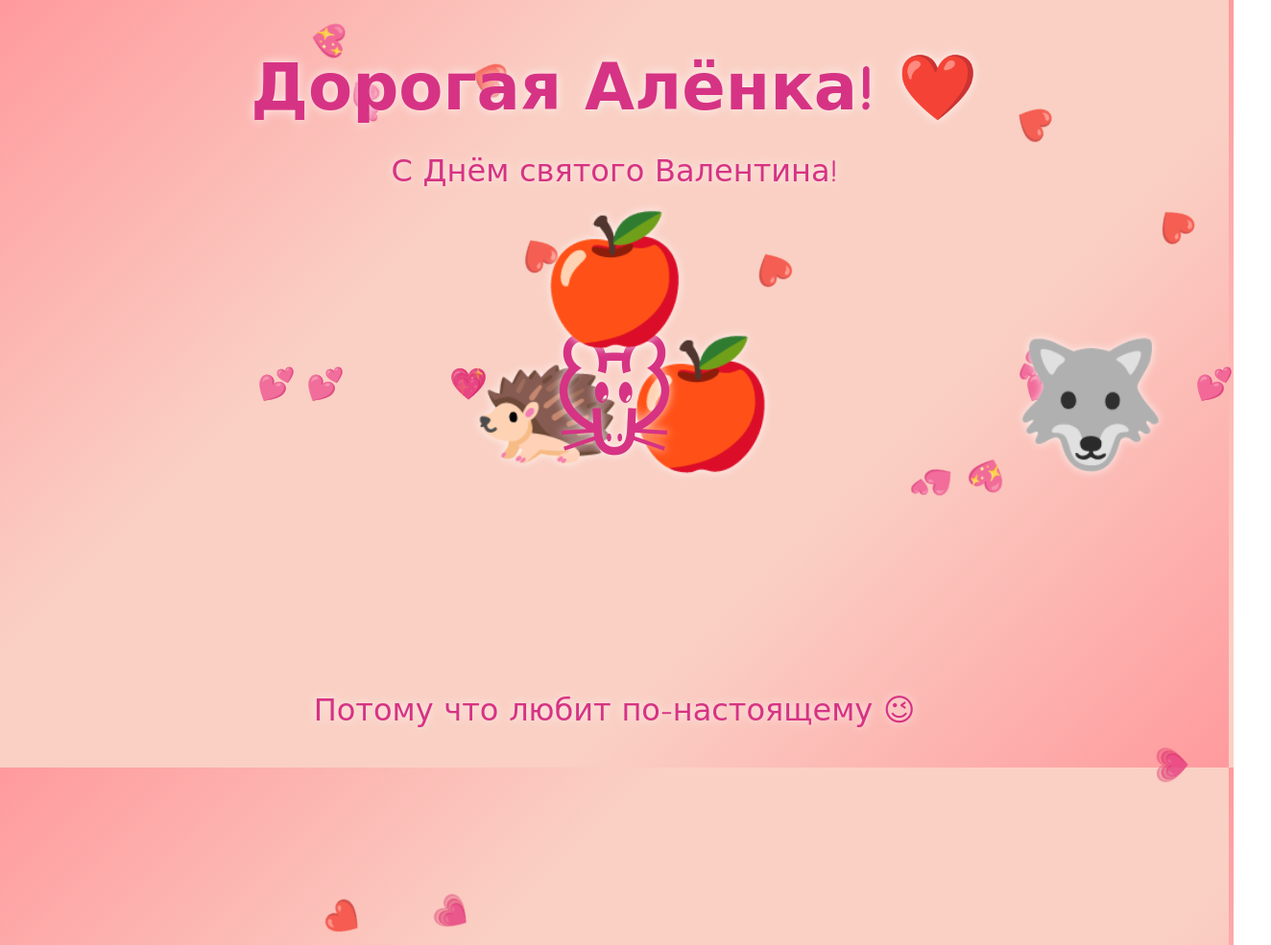
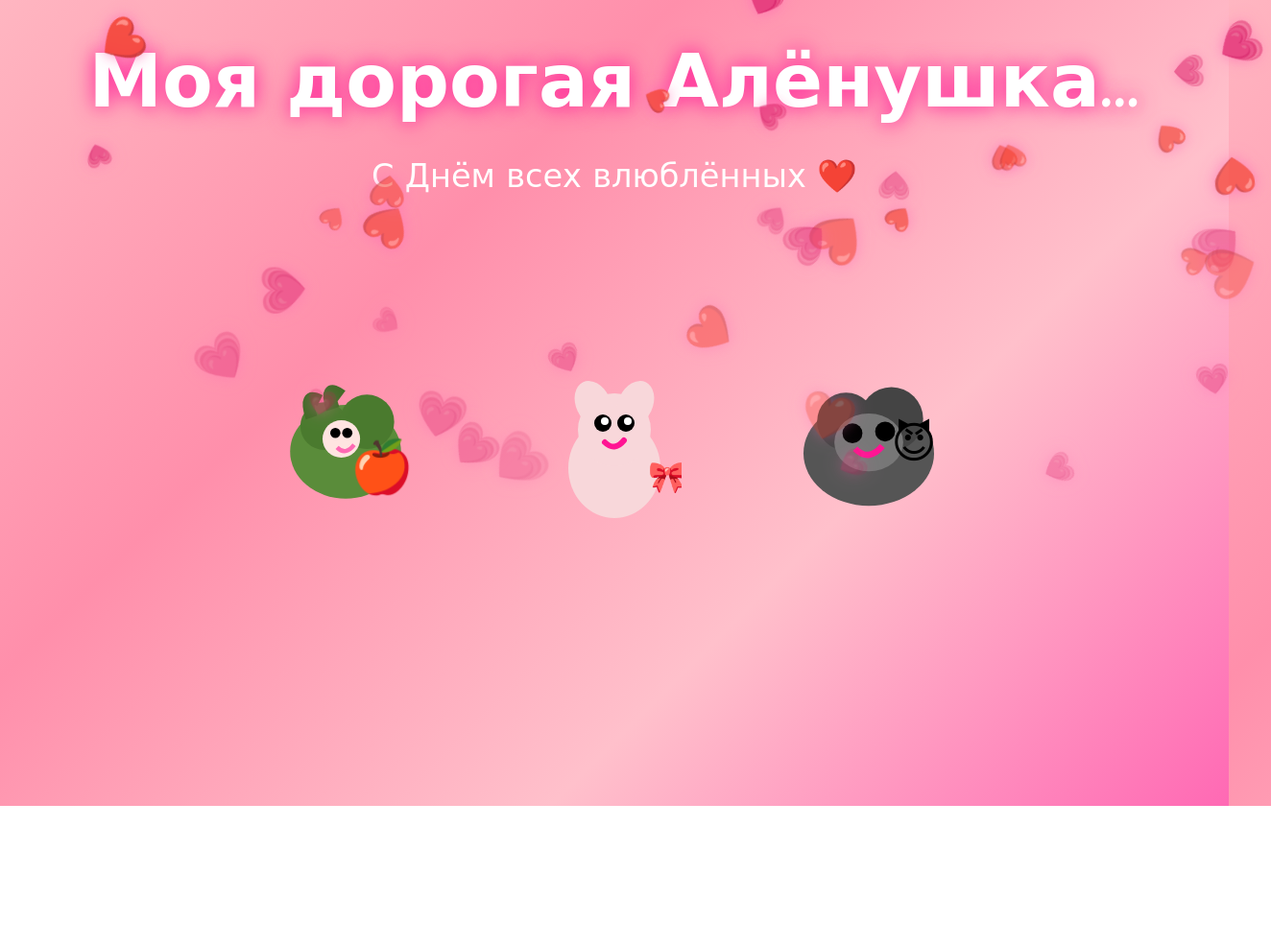
Before and after one commit to akopyanedik2019-arch/Bububu, a website: page index.html in a window 1280 px wide. Shown: the whole page at 96% size, 1324 px wide, since content can reach past the window. After the commit the page ends 840 px from the top, so only its background shows below. Drawn offline with Linux system fonts and the light colour scheme.

Commit message:
Update index.html

```diff
--- a/index.html
+++ b/index.html
@@ -3,180 +3,140 @@
 <head>
     <meta charset="UTF-8">
     <meta name="viewport" content="width=device-width, initial-scale=1.0">
-    <title>Валентинка для Алёнки</title>
+    <title>Для Алёнушки ❤️</title>
     <style>
         body {
             margin: 0;
             height: 100vh;
-            background: linear-gradient(135deg, #ff9a9e, #fad0c4, #fad0c4, #ff9a9e);
+            background: linear-gradient(135deg, #ffb6c1, #ff8fab, #ffc0cb, #ff69b4);
             overflow: hidden;
-            font-family: 'Comic Sans MS', cursive, sans-serif;
-            display: flex;
-            justify-content: center;
-            align-items: center;
-            position: relative;
-        }
-
-        .container {
+            font-family: 'Segoe Script', 'Comic Sans MS', cursive;
+            color: white;
             text-align: center;
-            z-index: 10;
-            color: #d63384;
-            text-shadow: 0 0 10px rgba(255,255,255,0.8);
         }
 
         h1 {
-            font-size: 4rem;
-            margin-bottom: 20px;
-            animation: pulse 2s infinite;
-        }
-
-        p {
-            font-size: 2rem;
-            margin: 30px 0;
+            font-size: 4.8rem;
+            margin: 40px 0 10px;
+            text-shadow: 0 0 20px rgba(255, 20, 147, 0.9);
+            animation: glow 3s ease-in-out infinite alternate;
         }
 
         .scene {
-            font-size: 8rem;
             position: relative;
-            height: 300px;
-            margin: 50px 0;
-        }
-
-        .hedgehog {
-            position: absolute;
-            bottom: 50px;
-            left: -200px;
-            animation: hedgehogMove 8s linear forwards;
-        }
-
-        .mouse {
-            position: absolute;
-            bottom: 50px;
-            left: 50%;
-            transform: translateX(-50%);
-        }
-
-        .apple {
-            position: absolute;
-            bottom: 180px;
-            left: 50%;
-            transform: translateX(-50%);
-            opacity: 0;
-            animation: appleAppear 8s linear forwards;
-        }
-
-        .wolf {
-            position: absolute;
-            bottom: 50px;
-            right: -200px;
-            animation: wolfMove 8s linear forwards 4s;
-        }
-
-        .butt {
-            position: absolute;
-            bottom: 80px;
-            left: calc(50% + 60px);
-            font-size: 4rem;
-            opacity: 0;
-            animation: bite 3s linear forwards 10s;
-        }
-
-        .final-text {
-            font-size: 2.5rem;
-            opacity: 0;
-            animation: textFade 3s linear forwards 12s;
-        }
-
-        /* Анимации персонажей */
-        @keyframes hedgehogMove {
-            0% { left: -200px; }
-            40% { left: calc(50% - 150px); }
-            100% { left: calc(50% - 150px); }
-        }
-
-        @keyframes appleAppear {
-            40% { opacity: 0; }
-            50% { opacity: 1; }
-            100% { opacity: 1; }
-        }
-
-        @keyframes wolfMove {
-            0% { right: -200px; }
-            60% { right: calc(50% + 100px); }
-            100% { right: calc(50% + 100px); }
-        }
-
-        @keyframes bite {
-            0% { opacity: 0; transform: scale(1); }
-            20% { opacity: 1; }
-            40% { transform: scale(1.3); }
-            60% { transform: scale(0.9); }
-            80% { transform: scale(1.2); }
-            100% { opacity: 1; transform: scale(1); }
-        }
-
-        @keyframes textFade {
-            0% { opacity: 0; }
-            100% { opacity: 1; }
-        }
-
-        @keyframes pulse {
-            0% { transform: scale(1); }
-            50% { transform: scale(1.05); }
-            100% { transform: scale(1); }
+            height: 380px;
+            margin: 30px auto;
+            width: 900px;
         }
 
         /* Падающие сердечки */
         .heart {
             position: absolute;
-            font-size: 2rem;
-            color: #ff1493;
-            opacity: 0.8;
-            pointer-events: none;
-            animation: fall linear infinite;
+            top: -50px;
+            font-size: 28px;
+            animation: fall linear forwards;
+            filter: drop-shadow(0 0 8px rgba(255, 105, 180, 0.9));
+            z-index: 1;
         }
 
         @keyframes fall {
-            0% { transform: translateY(-100vh) rotate(0deg); }
-            100% { transform: translateY(100vh) rotate(360deg); }
+            to {
+                transform: translateY(110vh) rotate(720deg);
+                opacity: 0;
+            }
         }
+
+        .final-text {
+            font-size: 2.6rem;
+            margin-top: 40px;
+            opacity: 0;
+            animation: fadeIn 4s forwards 13s;
+            text-shadow: 0 0 15px #ff1493;
+        }
+
+        @keyframes glow { 0% { text-shadow: 0 0 20px #ff1493; } 100% { text-shadow: 0 0 40px #ff69b4, 0 0 60px #ff1493; } }
+        @keyframes fadeIn { to { opacity: 1; } }
     </style>
 </head>
 <body>
-    <div class="container">
-        <h1>Дорогая Алёнка! ❤️</h1>
-        <p>С Днём святого Валентина!</p>
+    <h1>Моя дорогая Алёнушка...</h1>
+    <p style="font-size: 2.1rem; margin-bottom: 20px;">С Днём всех влюблённых ❤️</p>
 
-        <div class="scene">
-            <div class="hedgehog">🦔🍎</div>
-            <div class="mouse">🐭</div>
-            <div class="apple">🍎</div>
-            <div class="wolf">🐺</div>
-            <div class="butt">🍑😏</div>
-        </div>
+    <div class="scene">
+        <!-- Ёжик -->
+        <svg class="hedgehog" width="180" height="160" style="position:absolute; bottom:80px; left:80px;" viewBox="0 0 200 180">
+            <ellipse cx="100" cy="110" rx="65" ry="55" fill="#5a8c3a"/>
+            <circle cx="75" cy="80" r="28" fill="#4a7a2e"/>
+            <circle cx="125" cy="75" r="32" fill="#4a7a2e"/>
+            <!-- иголки -->
+            <path d="M60 70 Q50 40 70 50" stroke="#3e6b25" stroke-width="14" fill="none"/>
+            <path d="M85 60 Q75 30 95 45" stroke="#3e6b25" stroke-width="16" fill="none"/>
+            <circle cx="95" cy="95" r="22" fill="#ffe4e1"/>
+            <circle cx="88" cy="88" r="6" fill="#000"/>
+            <circle cx="102" cy="88" r="6" fill="#000"/>
+            <path d="M90 105 Q100 115 110 102" fill="none" stroke="#ff69b4" stroke-width="5"/>
+            <text x="105" y="148" font-size="60">🍎</text>
+        </svg>
 
-        <p class="final-text">Ёжик принёс тебе яблочко... а потом прибежал волк<br>и нежно-нежно укусил за попку ❤️🔥</p>
-        <p>Потому что любит по-настоящему 😉</p>
+        <!-- Мышка Алёнушка -->
+        <svg class="mouse" width="140" height="160" style="position:absolute; bottom:70px; left:380px;" viewBox="0 0 140 160">
+            <ellipse cx="70" cy="105" rx="48" ry="52" fill="#f8d7da"/>
+            <circle cx="70" cy="65" r="38" fill="#f8d7da"/>
+            <!-- ушки -->
+            <ellipse cx="48" cy="38" rx="18" ry="25" fill="#f8d7da" transform="rotate(-25 48 38)"/>
+            <ellipse cx="92" cy="38" rx="18" ry="25" fill="#f8d7da" transform="rotate(25 92 38)"/>
+            <circle cx="58" cy="58" r="9" fill="#000"/>
+            <circle cx="82" cy="58" r="9" fill="#000"/>
+            <circle cx="60" cy="56" r="4" fill="#fff"/>
+            <circle cx="84" cy="56" r="4" fill="#fff"/>
+            <path d="M60 78 Q70 88 80 76" fill="none" stroke="#ff1493" stroke-width="6" stroke-linecap="round"/>
+            <text x="105" y="125" font-size="32">🎀</text>
+        </svg>
+
+        <!-- Волк -->
+        <svg class="wolf" width="190" height="170" style="position:absolute; bottom:65px; right:90px;" viewBox="0 0 200 180">
+            <ellipse cx="100" cy="100" rx="72" ry="58" fill="#555"/>
+            <circle cx="75" cy="65" r="32" fill="#444"/>
+            <circle cx="125" cy="62" r="35" fill="#444"/>
+            <!-- морда -->
+            <ellipse cx="100" cy="88" rx="38" ry="32" fill="#777"/>
+            <circle cx="82" cy="78" r="11" fill="#000"/>
+            <circle cx="118" cy="76" r="11" fill="#000"/>
+            <path d="M85 95 Q100 110 115 92" fill="none" stroke="#ff1493" stroke-width="7"/>
+            <text x="125" y="105" font-size="48">😈</text>
+        </svg>
+
+        <!-- Укус -->
+        <div class="bite" style="position:absolute; bottom:95px; left:515px; font-size:85px; opacity:0;">🍑💥</div>
     </div>
 
-    <!-- Падающие сердечки -->
+    <p class="final-text">
+        Ёжик принёс тебе самое сладкое яблочко...<br>
+        а потом прибежал голодный волк и страстно укусил Алёнушку за попку ❤️‍🔥
+    </p>
+
     <script>
+        const colors = ['#ff1493', '#ff69b4', '#ffb6c1', '#ff8fab', '#ffc0cb', '#db7093'];
+
         function createHeart() {
             const heart = document.createElement('div');
             heart.classList.add('heart');
-            heart.innerHTML = ['❤️', '💕', '💖', '💗', '💘'][Math.floor(Math.random() * 5)];
+            heart.innerHTML = Math.random() > 0.5 ? '❤️' : '💗';
             heart.style.left = Math.random() * 100 + 'vw';
-            heart.style.animationDuration = Math.random() * 5 + 5 + 's';
-            heart.style.animationDelay = Math.random() * 5 + 's';
+            heart.style.fontSize = (22 + Math.random() * 28) + 'px';
+            heart.style.opacity = 0.6 + Math.random() * 0.4;
+            heart.style.color = colors[Math.floor(Math.random() * colors.length)];
+            heart.style.animationDuration = (6 + Math.random() * 7) + 's';
             document.body.appendChild(heart);
 
-            setTimeout(() => {
-                heart.remove();
-            }, 15000);
+            setTimeout(() => heart.remove(), 14000);
         }
 
-        setInterval(createHeart, 300);
-        for (let i = 0; i < 20; i++) createHeart();
+        // Оптимизированный запуск сердечек
+        setInterval(createHeart, 280);
+        for (let i = 0; i < 18; i++) {
+            setTimeout(createHeart, i * 180);
+        }
     </script>
 </body>
 </html>
```
